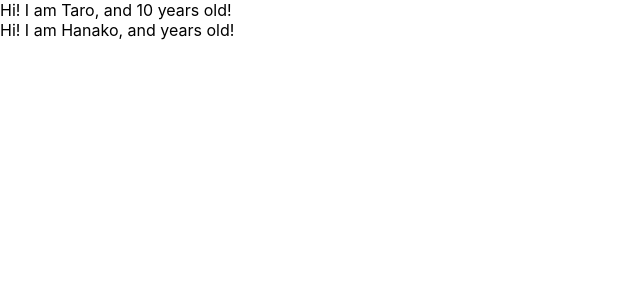
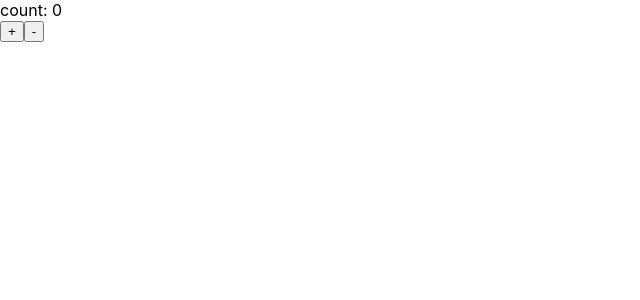
Before and after one commit to sai2017/react-redux-application, a React (Create React App) app: page / in a window 1280 px wide. Shown: the top 300 px of the page, without its empty margins (0-640 px from the left). Built offline with nearby package versions, Linux system fonts and the light colour scheme.

Commit message:
learn state and setState

```diff
--- a/src/App.js
+++ b/src/App.js
@@ -1,45 +1,34 @@
-import propTypes from 'prop-types';
+import React, {Component} from 'react';
 
-// function App() {
-//   return (
-//     <>
-//       <label htmlFor="bar">bar</label>
-//       <input type="text" onChange={() => {console.log("チェンジ！")}}/>
-//     </>
-//   );
-// }
+const App = () => (
+  <Counter></Counter>
+)
 
-const App = () => {
-  const profiles = [
-    {
-      name: "Taro",
-      age: 10
-    },
-    {
-      name: "Hanako"
+class Counter extends Component {
+  constructor(props) {
+    super(props)
+    this.state = {
+      count: 0
     }
-  ];
+  }
 
-  return (
-    <div>
-      {
-        profiles.map((profile, index) => {
-          return <User name={profile.name} age={profile.age} key={index} />
-        })
-      }
-    </div>
-  );
-}
+  hundlePlusButton = () => {
+    this.setState({count: this.state.count + 1});
+  }
 
-const User = (props) => {
-  return (
-    <div>Hi! I am {props.name}, and {props.age} years old!</div>
-  )
-}
+  hundleMinusButton = () => {
+    this.setState({count: this.state.count - 1});
+  }
 
-User.propTypes = {
-  name: propTypes.string,
-  age: propTypes.number
+  render () {
+    return(
+      <>
+        <div>count: {this.state.count}</div>
+        <button onClick={this.hundlePlusButton}>+</button>
+        <button onClick={this.hundleMinusButton}>-</button>
+      </>
+    )
+  };
 }
 
 export default App;
```
Also changed, not shown: 1 other file (tests, documents, lock files or other folders).
